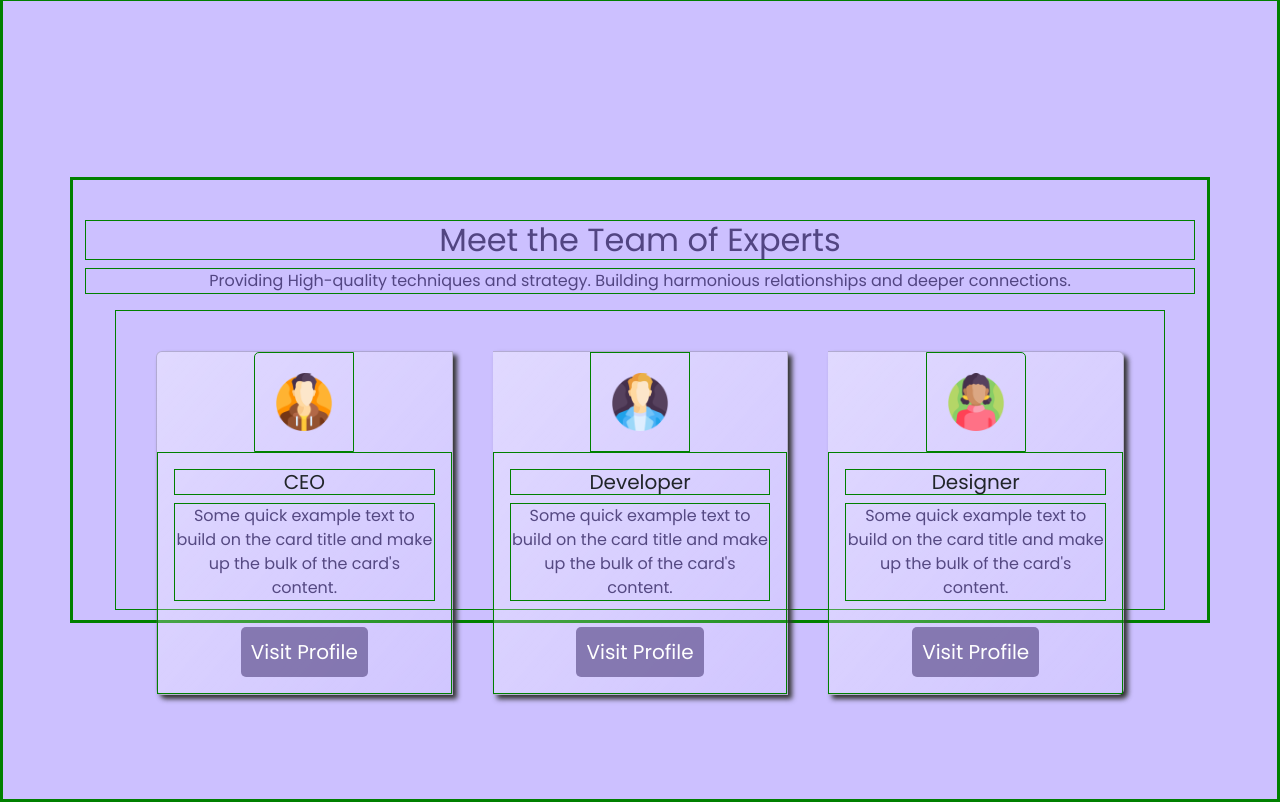
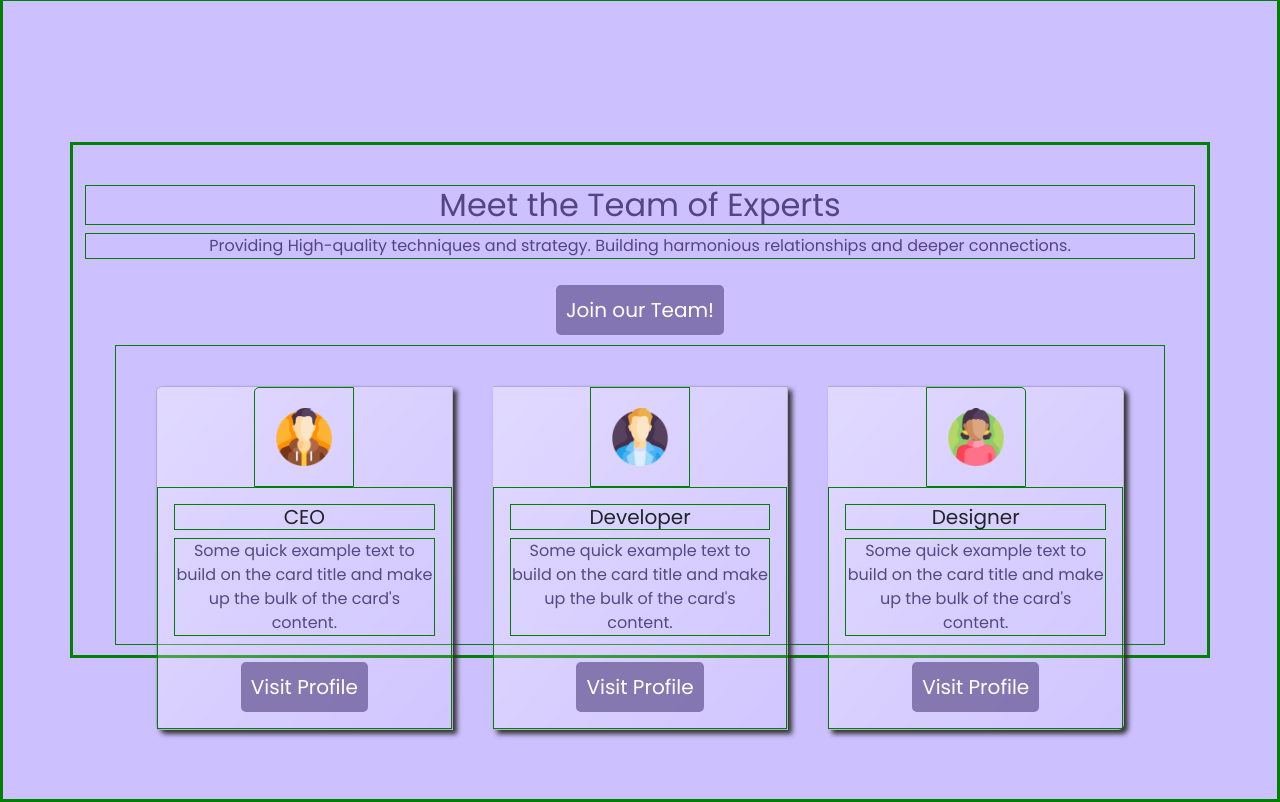
Before and after one commit to juliuspasiliao09/JULIUS_PASILIAO, a plain HTML site: page internproject/index.html in a window 1280 px wide. Shown: the part 3522-4324 px from the top of the page. Drawn offline with nearby package versions, Linux system fonts and the light colour scheme.

Commit message:
Adding button Team

```diff
--- a/internproject/index.html
+++ b/internproject/index.html
@@ -141,6 +141,7 @@
                 <div class="col-12 new-12">
                     <h2 class="head3">Meet the Team of Experts</h2>
                     <p>Providing High-quality techniques and strategy. Building harmonious relationships and deeper connections.</p>
+                    <a href="#" class="btn btn-primary primary-button2">Join our Team!</a>
                     <div class="card-group">
                     <div class="card" style="width: 18rem;">
                         <img src="Assets/CEO.png" class="card-img-top" alt="...">
@@ -169,11 +170,10 @@
                         </div>
                       </div>
                     </div>
+                  </div>
                 </div>
-            </div>
-        </div>
-    </section>
-
+              </div>
+            </section>
 
 </body>
 </html>
```
